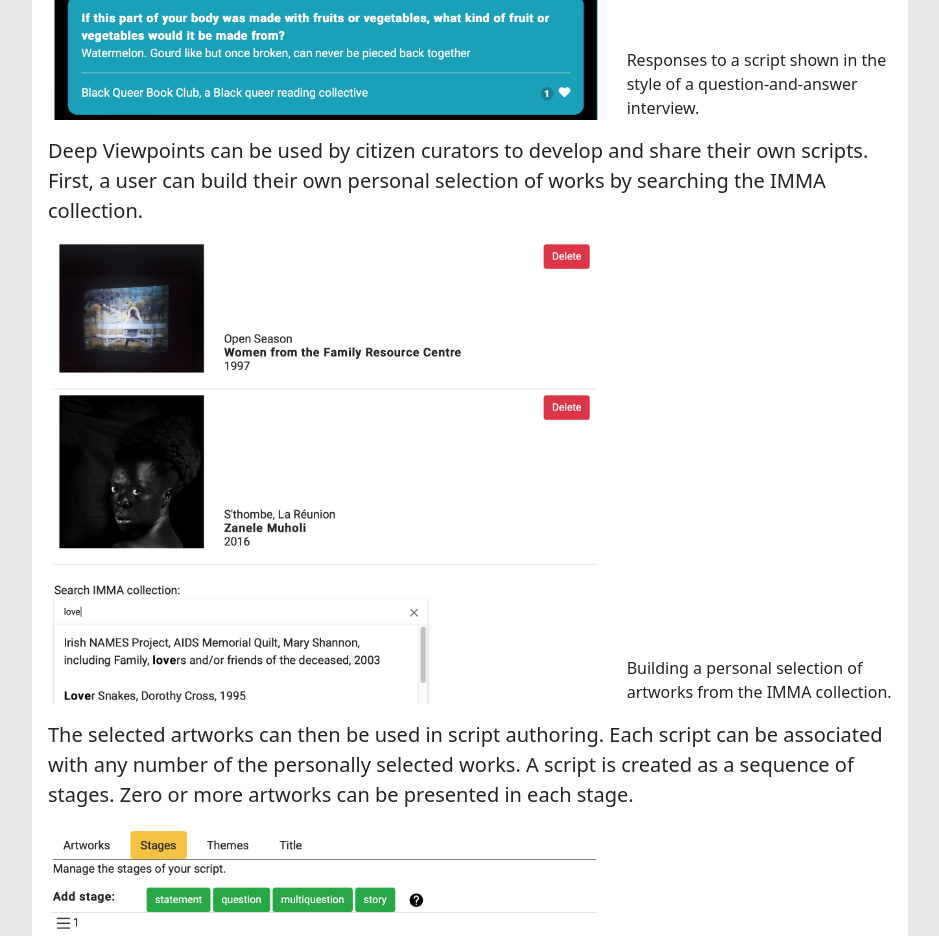
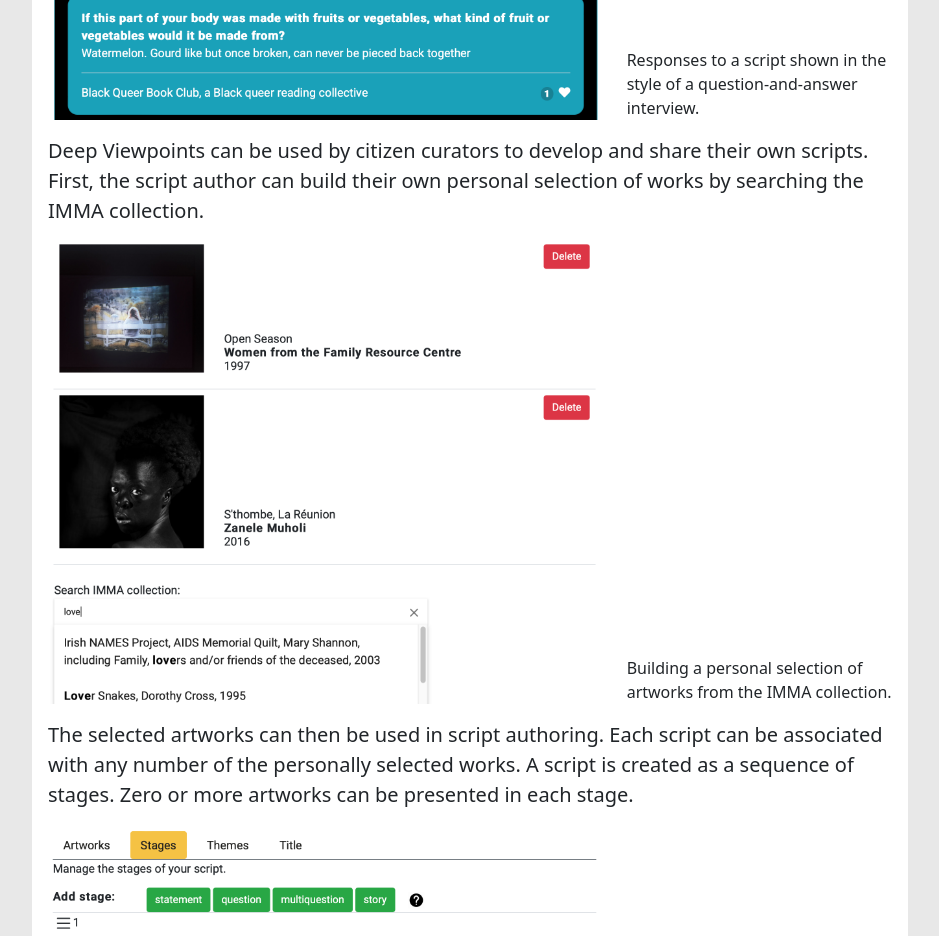
Before and after one commit to spice-h2020/imma-dv-website, a plain HTML site: page about.html in a window 1280 px wide. Shown: the part 3760-4696 px from the top of the page, without its empty margins (170-1109 px from the left). Drawn offline with Linux system fonts and the light colour scheme; a script that the page names is missing.

Commit message:
Wording changes

```diff
--- a/about.html
+++ b/about.html
@@ -149,7 +149,7 @@
         </div>
 
         <p class="fs-5">
-          Deep Viewpoints can be used by citizen curators to develop and share their own scripts. First, a user can build their own personal selection of works by searching the IMMA collection.
+          Deep Viewpoints can be used by citizen curators to develop and share their own scripts. First, the script author can build their own personal selection of works by searching the IMMA collection.
         </p>
         <div class="row align-items-end mb-3">
           <div class="col-lg-8">
```
Also changed, not shown: index.html (+1 -1 lines).
